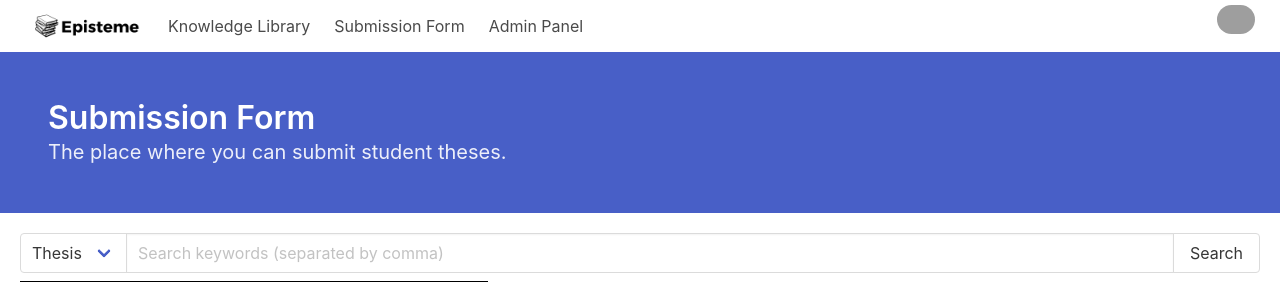
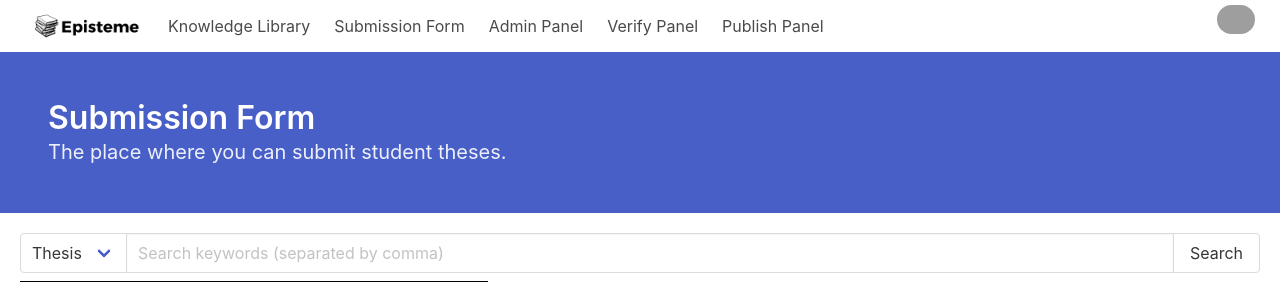
Before and after one commit to gelolaus/episteme, a Flask app: page /submission in a window 1280 px wide; the page is wider, and only the part inside the window is pictured. Shown: the top 282 px of that part. Run offline with Flask 3, Linux system fonts and the light colour scheme; the visitor is signed in with stand-in values (Sample User, id 1); data that the repository does not hold is empty; grey boxes are pictures that could not be loaded.

Commit message:
feat: add verify and publish

```diff
--- a/templates/base2.html
+++ b/templates/base2.html
@@ -45,6 +45,14 @@
                     Admin Panel
                 </a>
 
+                <a class="navbar-item" href="{{ url_for('verify') }}">
+                    Verify Panel
+                </a>
+
+                <a class="navbar-item" href="{{ url_for('publish') }}">
+                    Publish Panel
+                </a>
+
             </div>
 
             <div class="navbar-end">
```
